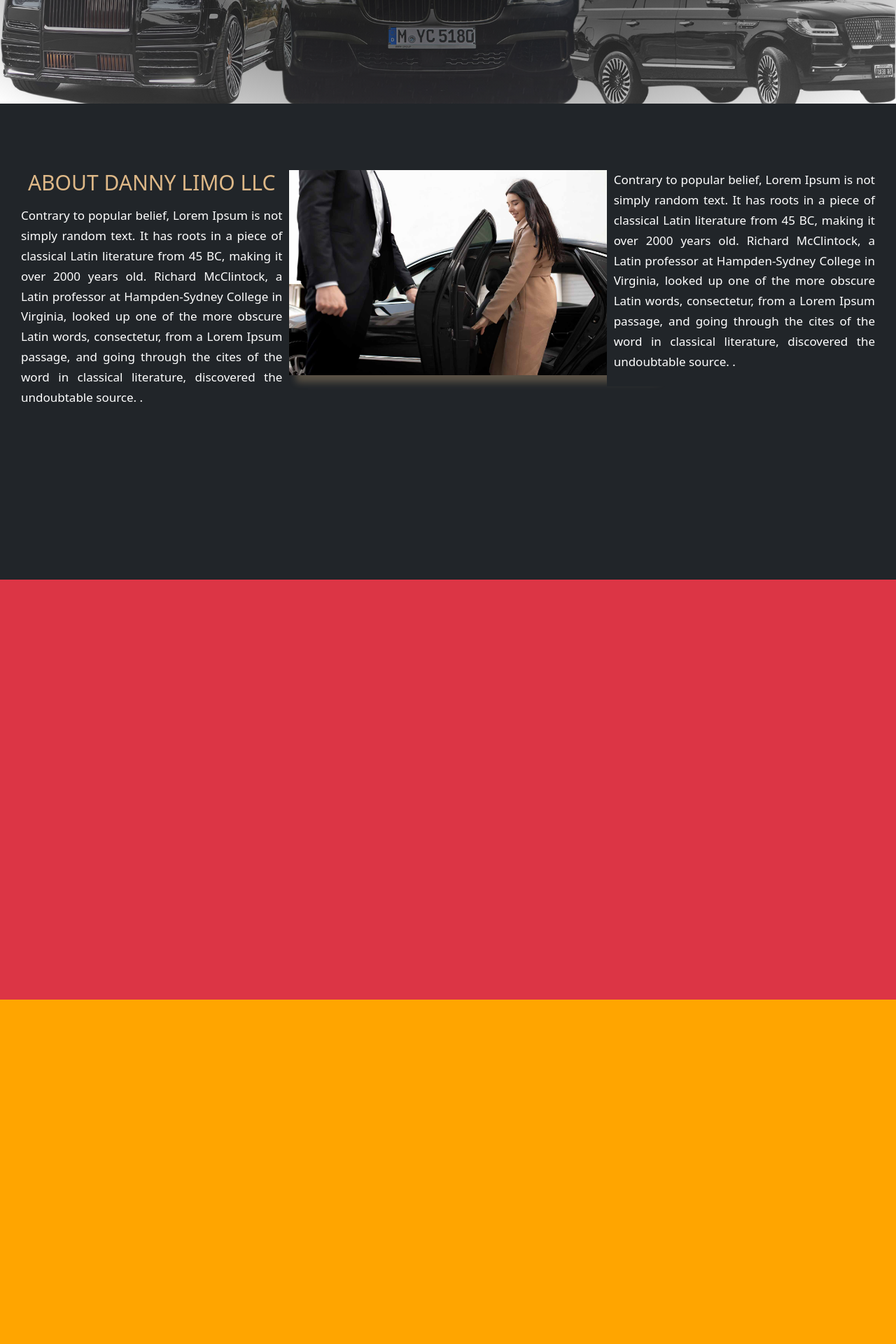
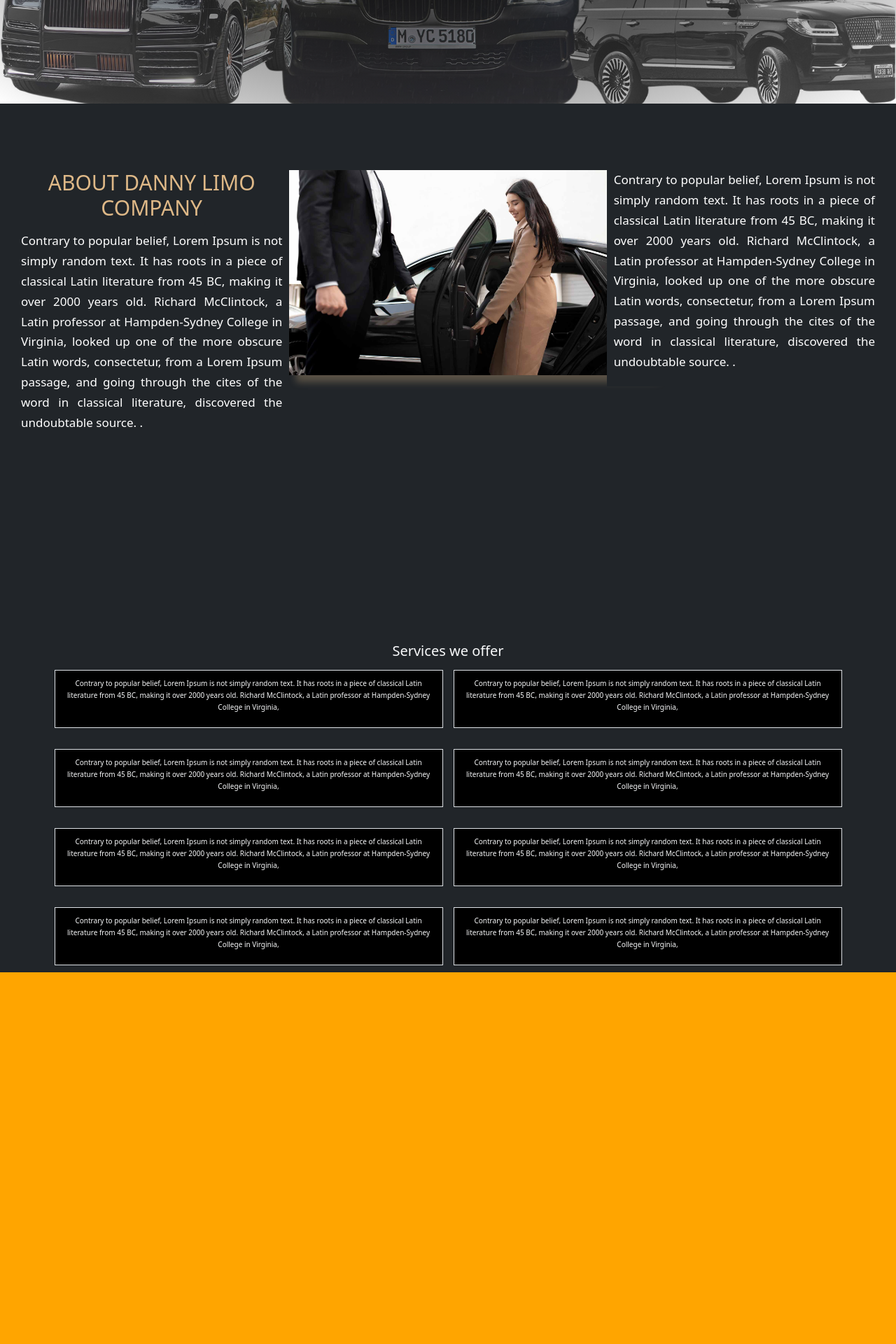
Before and after one commit to tsbproject/Danny-Limo, a PHP site: page / in a window 1280 px wide. Shown: the part 552-2472 px from the top of the page at 70% size. Run offline with PHP 8.4, Linux system fonts and the light colour scheme.

Commit message:
[committed]

```diff
--- a/css/style.css
+++ b/css/style.css
@@ -125,6 +125,11 @@ body {
 
 .section-about--paragraph1 {
   text-justify: auto; }
+
+.section-services {
+  background-color: #000000; }
+  .section-services--heading {
+    background-color: color-primary-black; }
 
 .u-center-text {
   text-align: center !important; }
@@ -341,8 +346,8 @@ body {
     height: 68rem; } }
 
 #section3 {
-  height: 60rem;
-  background-color: red; }
+  height: 80rem;
+  background-color: #000000; }
 
 #section4 {
   height: 60rem;
--- a/index.html
+++ b/index.html
@@ -97,7 +97,7 @@
       <div class="row gx-5 p-2">
         <div class="col-sm-4">
          <div class="p-3 bg-dark"><h2 class="section-about--heading  text-center  u-margin-top-big u-margin-bottom-small">
-          About Danny Limo LLC
+          About Danny Limo Company
         </h2>
 
         <p class="section-about--paragraph1 justify-content-evenly">Contrary to popular belief, Lorem Ipsum
@@ -129,10 +129,53 @@
 
 
 
-   <div id="section3" class="section__services bg-danger">
-    <div class="container-fluid">
-      <div class="col-sm-12">
+   <div id="section3" class="section-services  text-center text-light">
+    <div class="p-3 bg-dark"><h2 class="section-services--heading  text-center  u-margin-top-big  u-margin-bottom-small">
+      Services we offer
+    </h2>
+    <div class="container overflow-hidden">
+      <div class="row gy-5">
+        <div class="col-6">
+          <div class="p-3 border bg-black"><p class="section-services-paragraph1">Contrary to popular belief, Lorem Ipsum
+            is not simply random text. It has roots in a piece of classical Latin literature from 45 BC, making
+            it over 2000 years old. Richard McClintock, a Latin professor at Hampden-Sydney College in Virginia,</p></div>
+        </div>
+        <div class="col-6">
+          <div class="p-3 border bg-black"><p class="section-services-paragraph1">Contrary to popular belief, Lorem Ipsum
+            is not simply random text. It has roots in a piece of classical Latin literature from 45 BC, making
+            it over 2000 years old. Richard McClintock, a Latin professor at Hampden-Sydney College in Virginia,</p></div>
+        </div>
+        <div class="col-6">
+          <div class="p-3 border bg-black"><p class="section-services-paragraph1">Contrary to popular belief, Lorem Ipsum
+            is not simply random text. It has roots in a piece of classical Latin literature from 45 BC, making
+            it over 2000 years old. Richard McClintock, a Latin professor at Hampden-Sydney College in Virginia,</p></div>
+        </div>
+        <div class="col-6">
+          <div class="p-3 border bg-black"><p class="section-services-paragraph1">Contrary to popular belief, Lorem Ipsum
+            is not simply random text. It has roots in a piece of classical Latin literature from 45 BC, making
+            it over 2000 years old. Richard McClintock, a Latin professor at Hampden-Sydney College in Virginia,</p></div>
+        </div>
 
+        <div class="col-6">
+          <div class="p-3 border bg-black"><p class="section-services-paragraph1">Contrary to popular belief, Lorem Ipsum
+            is not simply random text. It has roots in a piece of classical Latin literature from 45 BC, making
+            it over 2000 years old. Richard McClintock, a Latin professor at Hampden-Sydney College in Virginia,</p></div>
+        </div>
+        <div class="col-6">
+          <div class="p-3 border bg-black"><p class="section-services-paragraph1">Contrary to popular belief, Lorem Ipsum
+            is not simply random text. It has roots in a piece of classical Latin literature from 45 BC, making
+            it over 2000 years old. Richard McClintock, a Latin professor at Hampden-Sydney College in Virginia,</p></div>
+        </div>
+        <div class="col-6">
+          <div class="p-3 border bg-black"><p class="section-services-paragraph1">Contrary to popular belief, Lorem Ipsum
+            is not simply random text. It has roots in a piece of classical Latin literature from 45 BC, making
+            it over 2000 years old. Richard McClintock, a Latin professor at Hampden-Sydney College in Virginia,</p></div>
+        </div>
+        <div class="col-6">
+          <div class="p-3 border bg-black"><p class="section-services-paragraph1">Contrary to popular belief, Lorem Ipsum
+            is not simply random text. It has roots in a piece of classical Latin literature from 45 BC, making
+            it over 2000 years old. Richard McClintock, a Latin professor at Hampden-Sydney College in Virginia,</p></div>
+        </div>
       </div>
     </div>
 
--- a/sass/base/_typography.scss
+++ b/sass/base/_typography.scss
@@ -153,3 +153,14 @@ body {
       }
 
 }
+
+
+
+.section-services {
+  background-color: $color-primary-black;
+
+  &--heading {
+    background-color: color-primary-black;
+  }
+
+}
--- a/sass/pages/_home.scss
+++ b/sass/pages/_home.scss
@@ -94,8 +94,8 @@
 
 
 #section3 {
-    height: 60rem;
-    background-color: red
+    height: 80rem;
+    background-color: $color-primary-black;
 
 }
 
```
